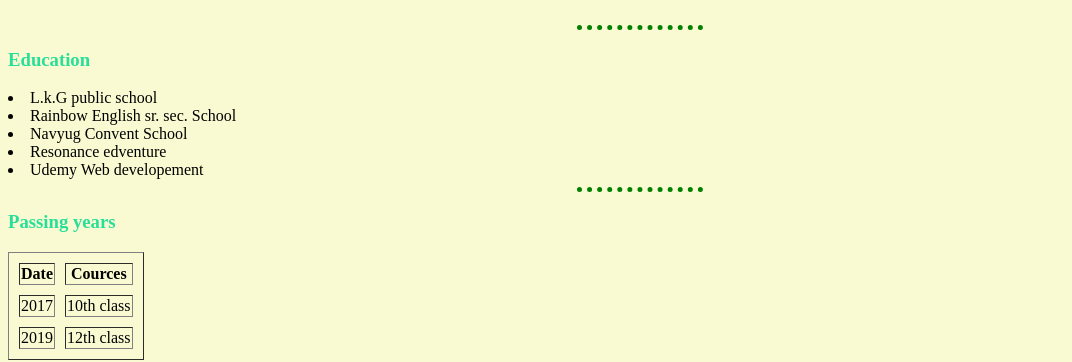
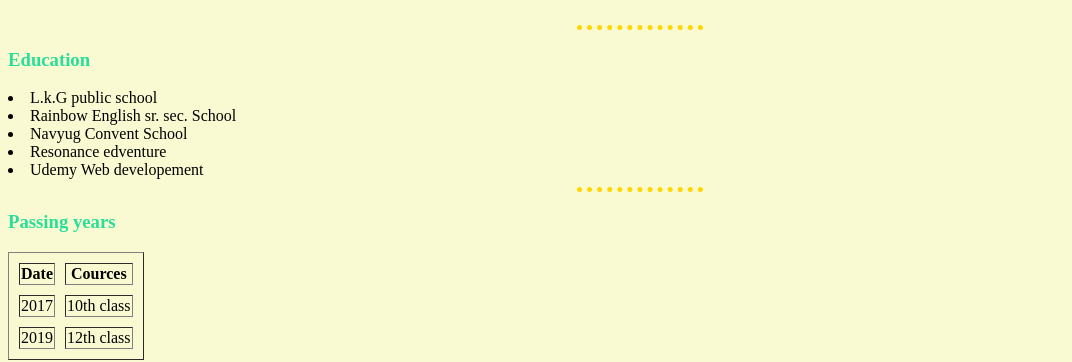
Before and after one commit to ARcoder9/CV, a plain HTML site: page index.html in a window 1280 px wide. Shown: the part 447-809 px from the top of the page, without its empty margins (0-1072 px from the left). Drawn offline with Linux system fonts and the light colour scheme.

Commit message:
add files to cv

```diff
--- a/css/styles.css
+++ b/css/styles.css
@@ -8,7 +8,7 @@ h3{
   color: #28df99;
 }
 hr {
-  border-top-color: green;
+  border-top-color: gold;
   border-style: none;
   border-top-style: dotted;
   width: 10%;
```
